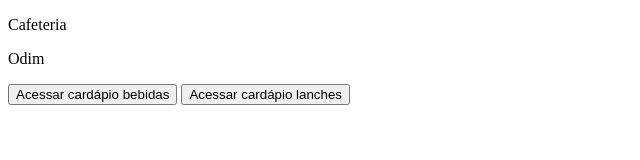
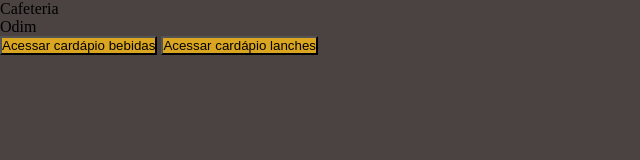
Before and after one commit to larissa-dias3/ProjetoFinalJs, a plain HTML site: page index.html in a window 1280 px wide. Shown: the whole page, without its empty margins (0-640 px from the left). Drawn offline with Linux system fonts and the light colour scheme.

Commit message:
adicionando cores

```diff
--- a/index.html
+++ b/index.html
@@ -3,6 +3,7 @@
 <head>
     <meta charset="UTF-8">
     <meta name="viewport" content="width=device-width, initial-scale=1.0">
+    <link rel="stylesheet" href="styles/style.css">
     <title>Cafeteria Odim</title>
 </head>
 <body>
--- a/styles/style.css
+++ b/styles/style.css
@@ -9,3 +9,15 @@
 a, a:link, a:visited {
     text-decoration: none;
 }
+body{
+    background-color: #4A4341;
+}
+.btn1{
+    background-color: #DAA520;
+}
+.btn2{
+    background-color: #DAA520;
+}
+.logoName{
+    background-color:#DAA520 ;
+} /*mudar cor apenas da letra*/
```
